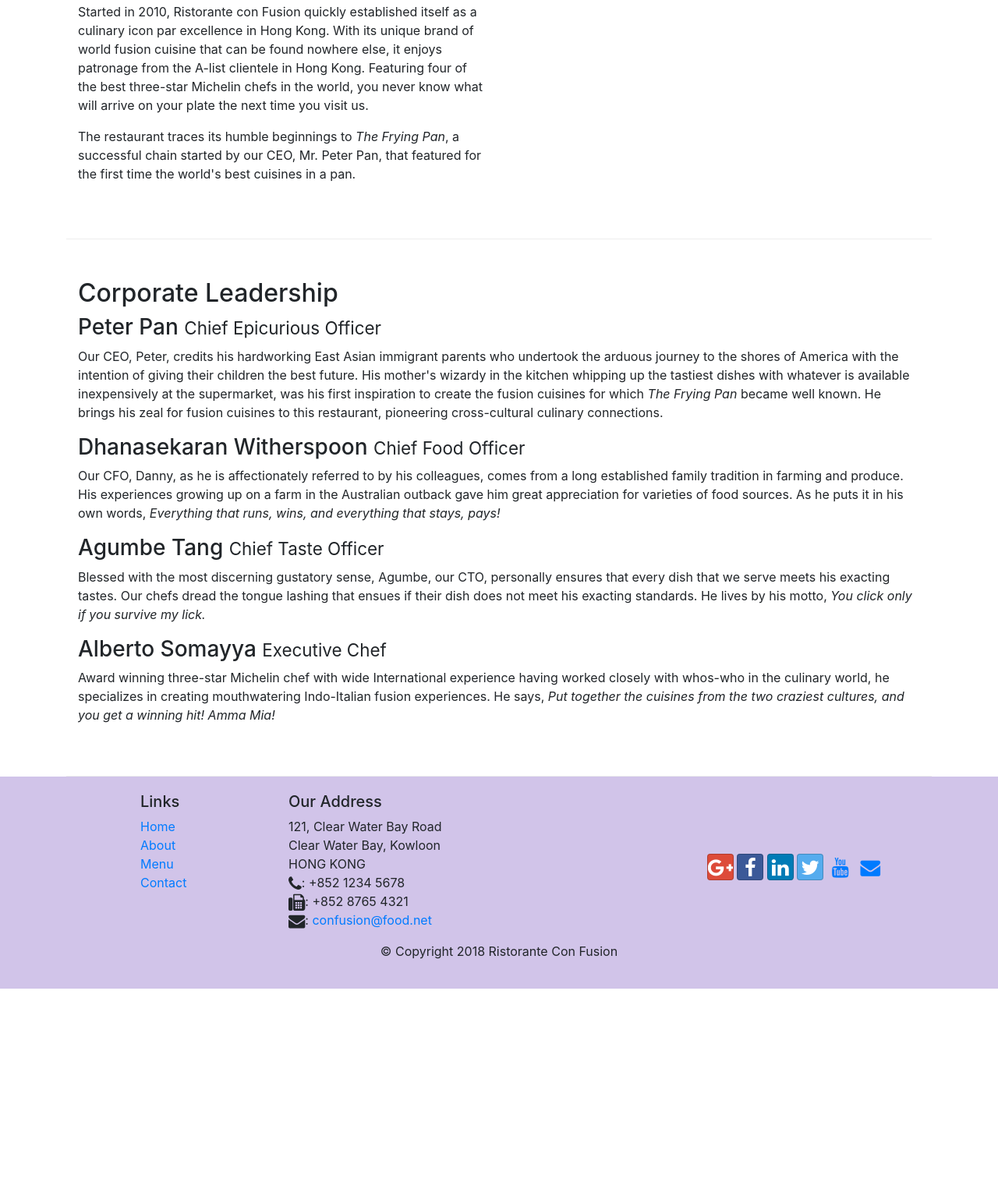
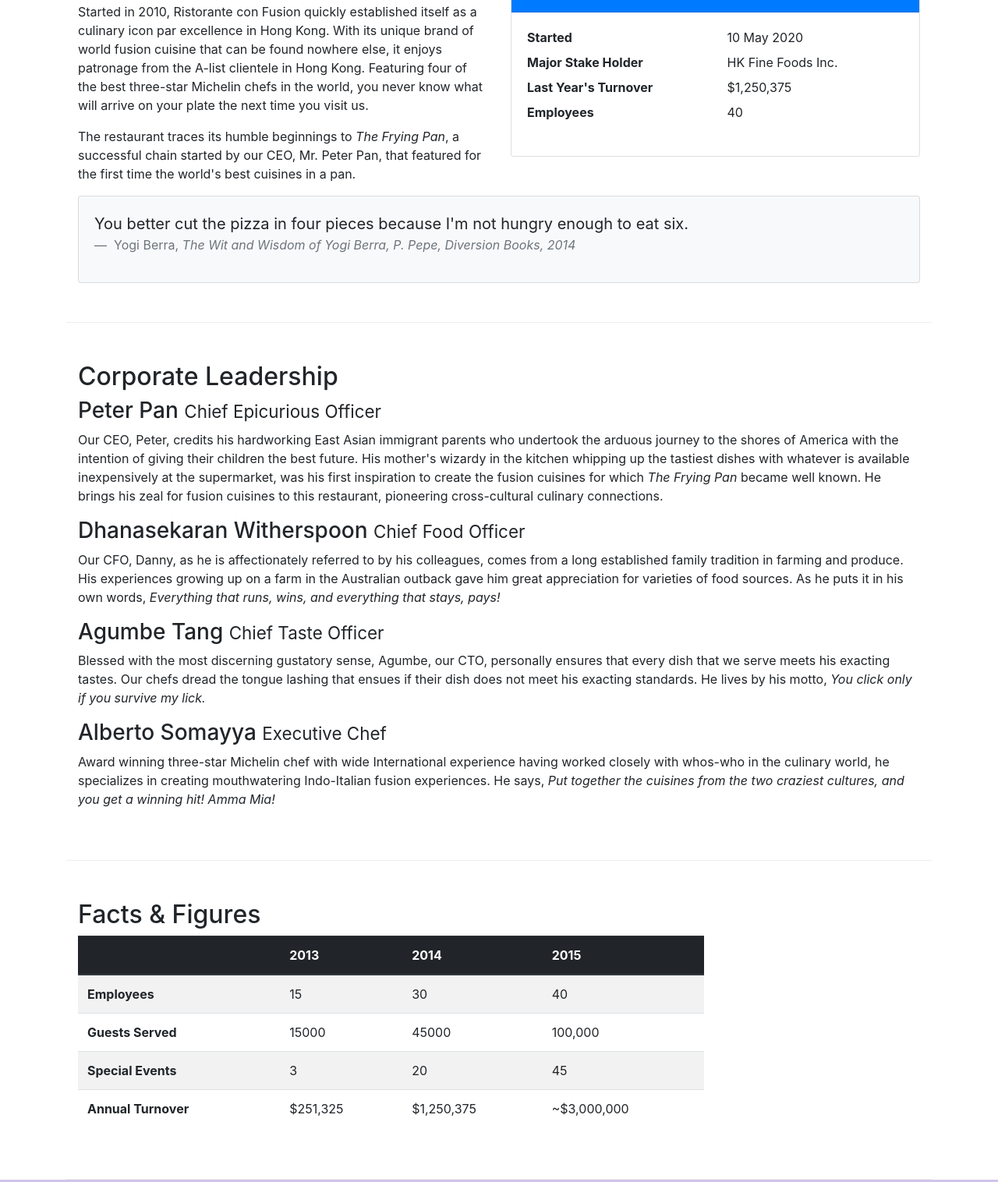
Before and after one commit to primalsequeira/Bootstrap, a website: page aboutus.html in a window 1280 px wide. Shown: the part 558-2074 px from the top of the page at 78% size. Before the commit the page ends 1826 px from the top, so only its background shows below. Drawn offline with nearby package versions, Linux system fonts and the light colour scheme.

Commit message:
Tables and cards

```diff
--- a/aboutus.html
+++ b/aboutus.html
@@ -69,7 +69,35 @@
                 <p>Started in 2010, Ristorante con Fusion quickly established itself as a culinary icon par excellence in Hong Kong. With its unique brand of world fusion cuisine that can be found nowhere else, it enjoys patronage from the A-list clientele in Hong Kong.  Featuring four of the best three-star Michelin chefs in the world, you never know what will arrive on your plate the next time you visit us.</p>
                 <p>The restaurant traces its humble beginnings to <em>The Frying Pan</em>, a successful chain started by our CEO, Mr. Peter Pan, that featured for the first time the world's best cuisines in a pan.</p>
             </div>
+            <div class="col-sm">
+                <div class="card">
+                    <h3 class="card-header bg-primary text-white">Facts At a Glance</h3>
+                    <div class="card-body">
+                        <dl class="row"> <!--Descriptio list-->
+                            <dt class="col-6">Started</dt>
+                            <dd class="col-6">10 May 2020</dd>
+                            <dt class="col-6">Major Stake Holder</dt>
+                            <dd class="col-6">HK Fine Foods Inc.</dd>
+                            <dt class="col-6">Last Year's Turnover</dt>
+                            <dd class="col-6">$1,250,375</dd>
+                            <dt class="col-6">Employees</dt>
+                            <dd class="col-6">40</dd>
+                        </dl>
+                    </div>
+                </div>
+            </div>
             <div class="col-12">
+                <div class="card card-body bg-light">
+                    <blockquote class="blockquote">
+                        <p class="mb-0">You better cut the pizza in four pieces because
+                            I'm not hungry enough to eat six.</p> <!--mb stands for margin-bottom-->
+                        <footer class="blockquote-footer">
+                            Yogi Berra,
+                            <cite title="Source Title">The Wit and Wisdom of Yogi Berra,
+                            P. Pepe, Diversion Books, 2014</cite>
+                        </footer>
+                    </blockquote>
+                </div>
             </div>
         </div>
 
@@ -93,6 +121,56 @@
                 <p>Award winning three-star Michelin chef with wide International experience having worked closely with whos-who in the culinary world, he specializes in creating mouthwatering Indo-Italian fusion experiences. He says, <em>Put together the cuisines from the two craziest cultures, and you get a winning hit! Amma Mia!</em></p>
                 </div>
             </div>
+       </div>
+       <div class="row row-content">
+           <div class="col-12 col-sm-9">
+
+               <h2>Facts &amp; Figures</h2>
+
+               <div class="table-responsive">
+                   <table class="table table-striped">
+                       <thead class="thead-dark">
+                           <tr>
+                               <th>&nbsp;</th>
+                               <th>2013</th>
+                               <th>2014</th>
+                               <th>2015</th>
+                           </tr>
+                       </thead>
+                       <tbody>
+                        <tr>
+                            <th>Employees</th>
+                            <td>15</td>
+                            <td>30</td>
+                            <td>40</td>
+                        </tr>
+                        <tr>
+                            <th>Guests Served</th>
+                            <td>15000</td>
+                            <td>45000</td>
+                            <td>100,000</td>
+                        </tr>
+                        <tr>
+                            <th>Special Events</th>
+                            <td>3</td>
+                            <td>20</td>
+                            <td>45</td>
+                        </tr>
+                        <tr>
+                            <th>Annual Turnover</th>
+                            <td>$251,325</td>
+                            <td>$1,250,375</td>
+                            <td>~$3,000,000</td>
+                        </tr>
+                    </tbody>
+
+                   </table>
+               </div>
+           </div>
+           <div class="col-12 col-sm-3">
+
+           </div>
+
        </div>
 
 
```
